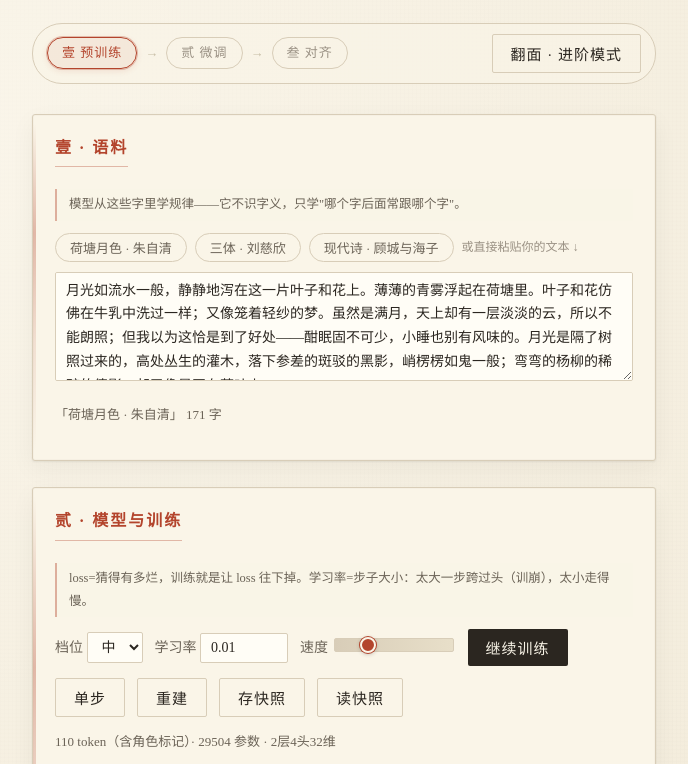
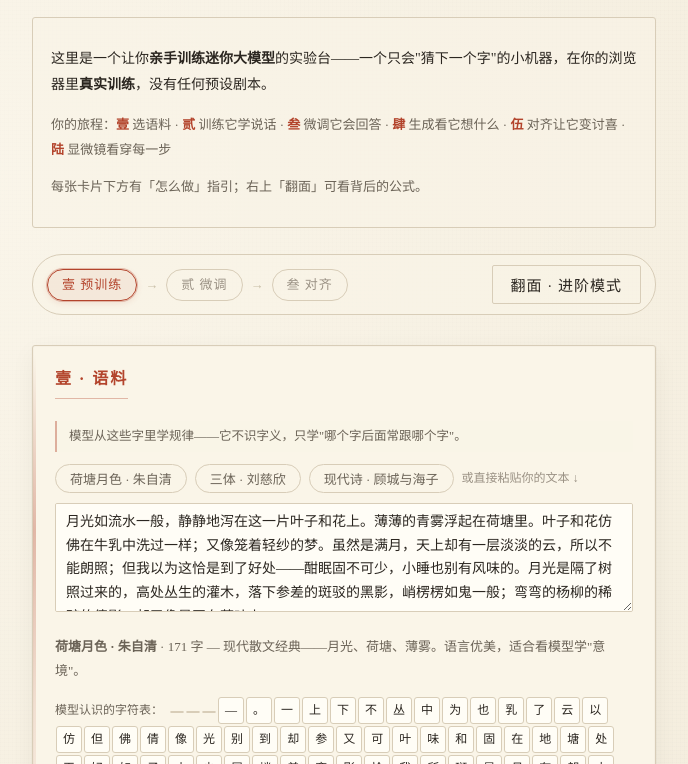
Before and after one commit to oneinitAI/handcalc-lm, a website built with Vite: page index.html in a window 1280 px wide. Shown: the part 184-948 px from the top of the page, without its empty margins (296-984 px from the left). Built offline with nearby package versions, Linux system fonts and the light colour scheme.

Commit message:
feat: 体验深化——开场旅程地图/语料简介+字符表预览/生成示例按钮/初始loss显示/阶段衔接引导

```diff
--- a/src/corpus.js
+++ b/src/corpus.js
@@ -7,16 +7,19 @@ export const CORPUS = [
   {
     id: 'hetang',
     title: '荷塘月色 · 朱自清',
+    desc: '现代散文经典——月光、荷塘、薄雾。语言优美，适合看模型学"意境"。',
     text: '月光如流水一般，静静地泻在这一片叶子和花上。薄薄的青雾浮起在荷塘里。叶子和花仿佛在牛乳中洗过一样；又像笼着轻纱的梦。虽然是满月，天上却有一层淡淡的云，所以不能朗照；但我以为这恰是到了好处——酣眠固不可少，小睡也别有风味的。月光是隔了树照过来的，高处丛生的灌木，落下参差的斑驳的黑影，峭楞楞如鬼一般；弯弯的杨柳的稀疏的倩影，却又像是画在荷叶上。',
   },
   {
     id: 'santi',
     title: '三体 · 刘慈欣',
+    desc: '科幻——红岸基地、仰望星空。科技感文本，配"手稿算前沿"的反差。',
     text: '红岸基地的巨大天线矗立在半山腰，像一只仰望星空的钢铁巨手。叶文洁站在天线脚下，第一次感到自己是多么渺小。她想起父亲说过，人类之所以伟大，不在于制造了多少工具，而在于敢于仰望星空，并追问那些没有答案的问题。太阳即将落山，天边泛起一片绯红。她按下了那个按钮，然后，在静默中等待了八年。这八年里，她收到了那个来自宇宙深处的回信：不要回答！不要回答！不要回答！',
   },
   {
     id: 'shige',
     title: '现代诗 · 顾城与海子',
+    desc: '现代诗——短、凝练、字少。训练最快，语感最强。',
     text: '黑夜给了我黑色的眼睛，我却用它寻找光明。我有一所房子，面朝大海，春暖花开。从明天起，做一个幸福的人，喂马，劈柴，周游世界。从明天起，关心粮食和蔬菜。那都是些普通的日子，像一棵草一样生长。我把石头还给石头，让胜利的胜利。风从远方来，带着海的气息，也带着你未说出口的话语。',
   },
 ]
--- a/src/main.js
+++ b/src/main.js
@@ -4,7 +4,7 @@
 // ============================================================
 
 import './style.css'
-import { CORPUS, buildVocab, tokensToText, USER, ASSISTANT, END } from './corpus.js'
+import { CORPUS, buildVocab, tokensToText, TOKEN_NAME, USER, ASSISTANT, END } from './corpus.js'
 import { createModel, paramCount } from './model.js'
 import { trainStep, createOptimizer } from './train.js'
 import { sample } from './sample.js'
@@ -54,6 +54,12 @@ app.innerHTML = `
       <p class="sub">给你权重，亲手算出它的下一句话</p>
     </header>
 
+    <div class="intro">
+      <p>这里是一个让你<b>亲手训练迷你大模型</b>的实验台——一个只会"猜下一个字"的小机器，在你的浏览器里<b>真实训练</b>，没有任何预设剧本。</p>
+      <p class="intro-path">你的旅程：<b>壹</b> 选语料 · <b>贰</b> 训练它学说话 · <b>叁</b> 微调它会回答 · <b>肆</b> 生成看它想什么 · <b>伍</b> 对齐让它变讨喜 · <b>陆</b> 显微镜看穿每一步</p>
+      <p class="muted">每张卡片下方有「怎么做」指引；右上「翻面」可看背后的公式。</p>
+    </div>
+
     <div class="stage-bar">
       <span id="stagePre" class="stage-dot on">壹 预训练</span>
       <span class="stage-arrow">→</span>
@@ -71,6 +77,7 @@ app.innerHTML = `
       </div>
       <textarea id="corpus" rows="4"></textarea>
       <p class="muted" id="corpusInfo"></p>
+      <div id="vocabView" class="vocab-view"></div>
     </section>
 
     <section class="card" id="modelCard">
@@ -141,6 +148,14 @@ app.innerHTML = `
       <div class="corpus-pick">
         <button id="modeCont" class="chip on">续写模式</button>
         <button id="modeQa" class="chip">问答模式</button>
+      </div>
+      <div class="corpus-pick" id="promptEx">
+        <button class="chip" data-p="月光">月光</button>
+        <button class="chip" data-p="红岸基地">红岸基地</button>
+        <button class="chip" data-p="从明天起">从明天起</button>
+        <button class="chip" data-p="荷叶">荷叶</button>
+        <button class="chip" data-p="黑夜">黑夜</button>
+        <button class="chip" id="promptRandom">从语料随机</button>
       </div>
       <div class="row">
         <input id="prompt" value="月光" size="14">
@@ -245,6 +260,12 @@ function buildModel() {
   heatmap.draw()
   $('modelInfo').textContent = `${chars.length} token（含角色标记）· ${paramCount(params)} 参数 · ${cfg.n_layer}层${cfg.n_head}头${cfg.n_embd}维`
   $('genBtn').disabled = false
+  // 字符表预览（可读性：模型认识哪些字）
+  const vv = $('vocabView')
+  if (vv) {
+    vv.innerHTML = '<span class="vocab-label">模型认识的字符表：</span>' +
+      chars.map((c) => `<span class="vocab-char" title="token #${stoi[c]}">${TOKEN_NAME[c] ?? c}</span>`).join('')
+  }
   return true
 }
 
@@ -283,6 +304,7 @@ function updateProgress() {
   const p = Math.max(0, Math.min(1, (state.initLoss - cur) / (state.initLoss - target)))
   $('progressFill').style.width = (p * 100).toFixed(0) + '%'
   $('progressText').textContent = p >= 1 ? '已学到位' : `已学 ${(p * 100).toFixed(0)}%`
+  $('lossTag').textContent = `loss ${cur.toFixed(3)} · 初始 ${state.initLoss.toFixed(3)}`
 }
 
 /** 自动停止检测：loss 到 25% 或停滞 300 步 */
@@ -293,7 +315,7 @@ function checkStop() {
   if (cur <= state.initLoss * 0.25) {
     state.stopNotified = true
     stopTraining()
-    $('modelInfo').textContent = '✅ 模型已基本学会语料规律（loss 降到初始 25%），可以验收了。也可以继续训练微调。'
+    $('modelInfo').textContent = '✅ 模型已基本学会语料规律（loss 降到初始 25%），去「肆」试试让它续写吧。'
     return
   }
   if (L > 400 && L % 100 === 0) {
@@ -301,7 +323,7 @@ function checkStop() {
     if (before - cur < state.initLoss * 0.01) {
       state.stopNotified = true
       stopTraining()
-      $('modelInfo').textContent = '⏸ loss 已停滞（300 步无明显下降）——可能学到位了，或学习率不合适。可继续或调整参数。'
+      $('modelInfo').textContent = '⏸ loss 已停滞（300 步无明显下降）——去「肆」看看效果，或调参数重训。'
     }
   }
 }
@@ -527,7 +549,7 @@ $('dpoBtn').addEventListener('click', () => {
     if (done >= total) {
       state.stage = 'dpo'
       updateStage()
-      $('dpoInfo').textContent = `DPO 完成（${steps} 步 × ${state.prefs.length} 对）· 模型已偏向你的偏好`
+      $('dpoInfo').textContent = `DPO 完成（${steps} 步 × ${state.prefs.length} 对）· 下方盲测已解锁：猜猜哪个是对齐后的模型`
       heatmap.draw()
       // 彩蛋：手算者印（三阶段全部完成）
       if (!document.querySelector('.stamp')) {
@@ -614,7 +636,8 @@ function blindGuess(guessIsA) {
 // ---------- 语料选择 ----------
 function setCorpus(text, title) {
   $('corpus').value = text
-  $('corpusInfo').textContent = `「${title}」 ${text.length} 字`
+  const c = CORPUS.find((x) => x.title === title)
+  $('corpusInfo').innerHTML = c && c.desc ? `<b>${title}</b> · ${text.length} 字 — ${c.desc}` : `「${title}」 ${text.length} 字`
   stopTraining()
   buildModel()
   lossChart.draw()
@@ -634,6 +657,18 @@ $('corpus').addEventListener('input', () => {
 
 // ---------- 流式生成 ----------
 let genTimer = null
+// 示例 prompt 按钮
+document.querySelectorAll('#promptEx .chip').forEach((b) => {
+  b.addEventListener('click', () => {
+    const p = b.dataset.p
+    if (p) { $('prompt').value = p; return }
+    // 随机：从语料随机截一段
+    const t = $('corpus').value
+    if (!t) return
+    const i = Math.floor(Math.random() * Math.max(1, t.length - 8))
+    $('prompt').value = t.slice(i, i + 4 + Math.floor(Math.random() * 4))
+  })
+})
 $('genBtn').addEventListener('click', () => {
   if (!state.model) return
   state.genCount++
--- a/src/style.css
+++ b/src/style.css
@@ -84,6 +84,19 @@ body {
   opacity: 0.85;
   font-family: var(--kai);
 }
+
+/* 开场白 */
+.intro {
+  margin: 20px 0 4px;
+  padding: 14px 18px;
+  background: rgba(250, 245, 232, 0.55);
+  border: 1px solid var(--line);
+  border-radius: 3px;
+  font-size: 14px;
+  line-height: 1.9;
+}
+.intro-path { font-size: 13px; color: var(--ink-soft); margin: 6px 0 0; }
+.intro-path b { color: var(--accent); }
 
 /* ===== 阶段进度（手稿"章"） ===== */
 .stage-bar {
@@ -198,6 +211,11 @@ textarea { width: 100%; resize: vertical; line-height: 1.7; }
 .chip:hover { border-color: var(--accent); color: var(--accent); box-shadow: 0 0 0 3px rgba(179, 68, 44, 0.06); }
 .chip.on { border-color: var(--accent); color: var(--accent); background: rgba(179, 68, 44, 0.08); }
 .hint { font-size: 12px; color: var(--ink-faint); }
+
+/* 字符表预览 */
+.vocab-view { margin-top: 8px; font-size: 12px; line-height: 2.1; }
+.vocab-label { color: var(--ink-soft); margin-right: 6px; }
+.vocab-char { display: inline-block; border: 1px solid var(--line); border-radius: 3px; padding: 0 6px; margin: 1px; background: #fffdf6; }
 
 /* ===== 可视化面板 ===== */
 .viz-row { display: grid; grid-template-columns: 1fr 1fr; gap: 16px; margin-top: 16px; }
```
